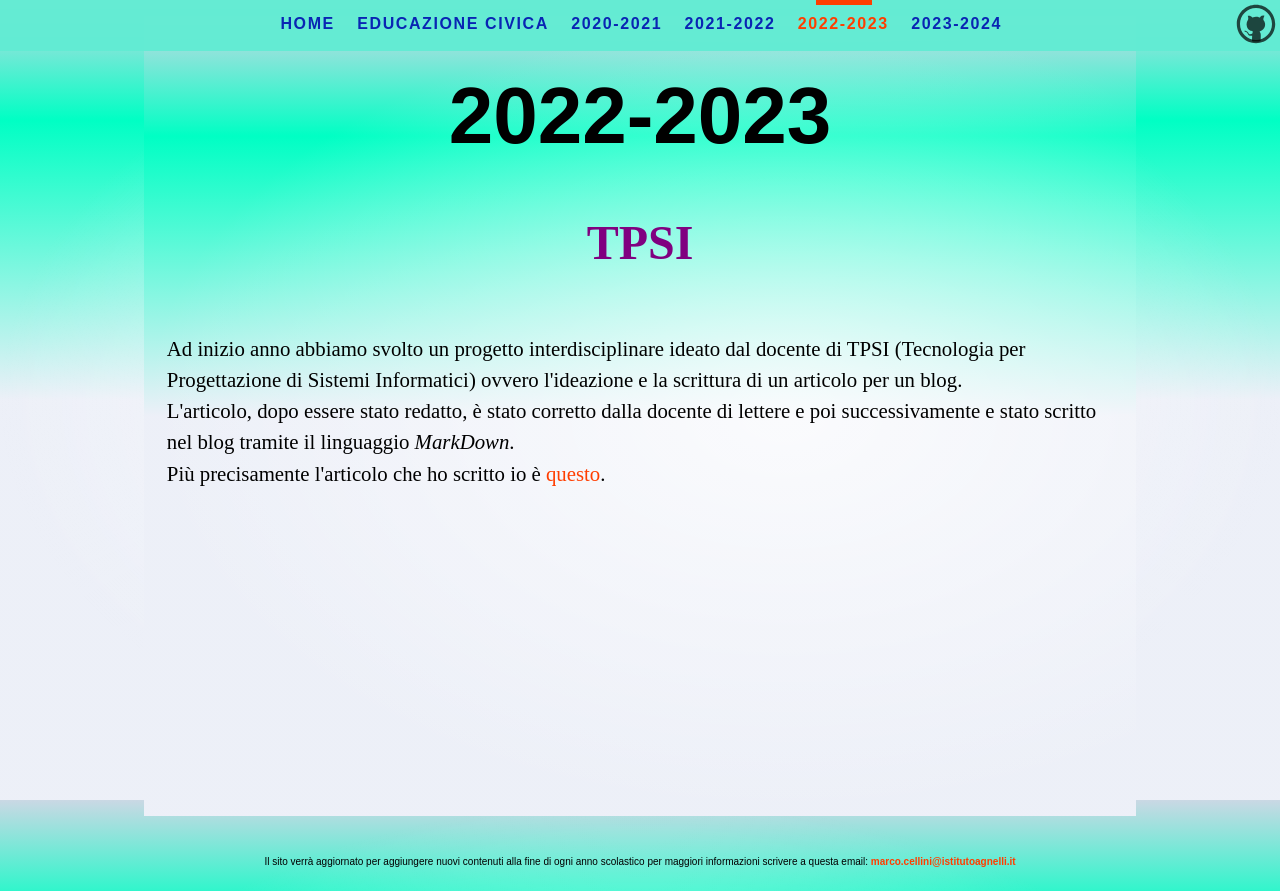
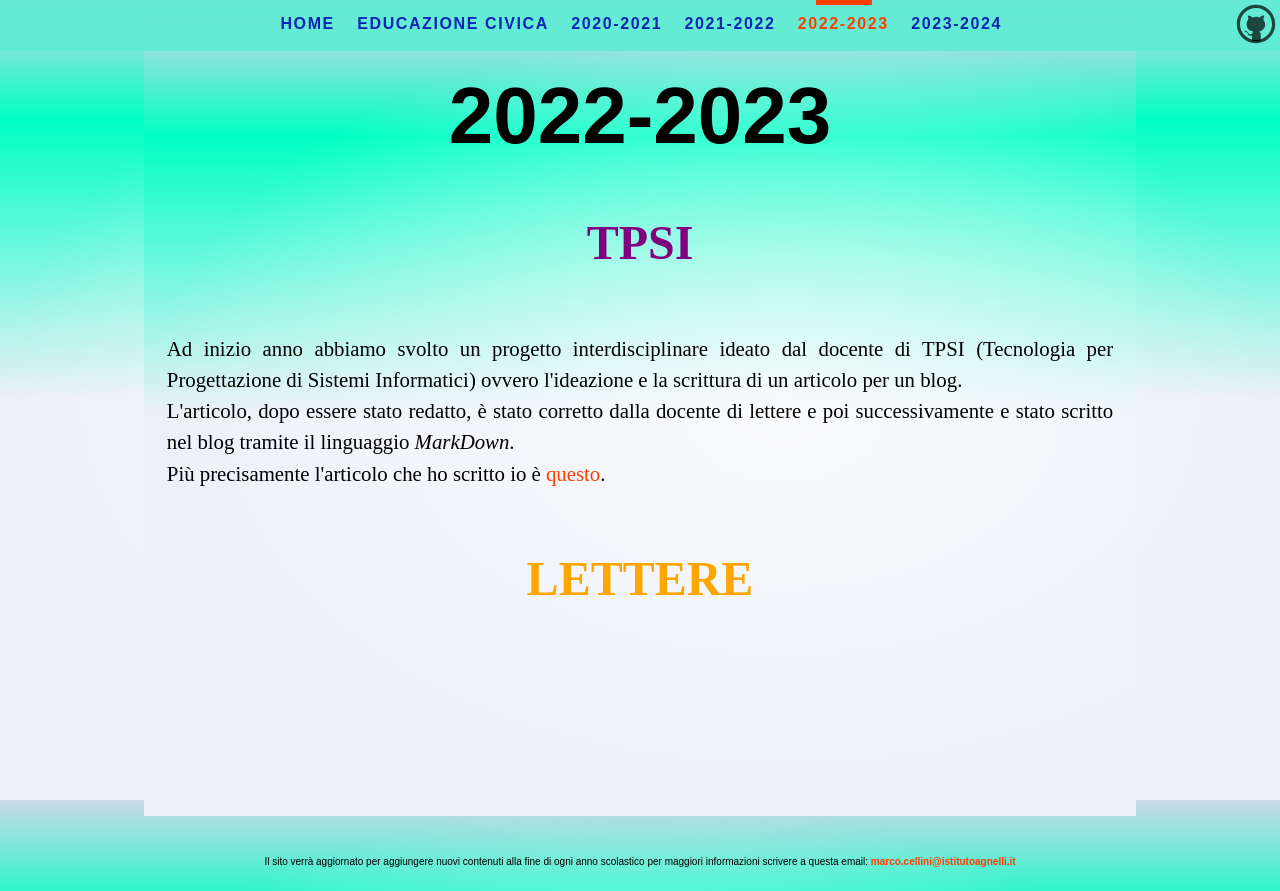
Before and after one commit to MarcoCellini/PortFolio, a SvelteKit app in the folder portfolio-ed-civica/: page /2022-2023 in a window 1280 px wide. Built offline with nearby package versions, Linux system fonts and the light colour scheme.

Commit message:
end refactoring of site

```diff
--- a/portfolio-ed-civica/src/routes/+page.svelte
+++ b/portfolio-ed-civica/src/routes/+page.svelte
@@ -47,20 +47,29 @@
 			</tr>
 		</tbody>
 	</table>
+
+	<div class="video">
+		<iframe
+			width="560"
+			height="315"
+			src="https://www.youtube.com/embed/woLLeynqLxo?si=rlNE9abRt66zjVdK"
+			title="YouTube video player"
+			frameborder="0"
+			allow="accelerometer; autoplay; clipboard-write; encrypted-media; gyroscope; picture-in-picture; web-share"
+			allowfullscreen
+		/>
+	</div>
 </body>
 
 <style>
-	h1 {
-		font-size: 5rem;
-	}
-
 	.name {
 		color: black;
 		font-size: 1.4rem;
 	}
 
 	h2 {
-		font-size: 3rem;
+		text-align: center;
+		color: var(--color-title);
 	}
 
 	.foto-scuola {
@@ -69,12 +78,11 @@
 
 	.descrizione {
 		padding: 1%;
-		font-family: 'Times New Roman', Times, serif;
 		font-size: 1.1em;
 	}
 
-	.title {
+	.video {
+		margin-top: 2%;
 		text-align: center;
-		font-family: 'Times New Roman', Times, serif;
 	}
 </style>
--- a/portfolio-ed-civica/src/routes/2020-2021/+page.svelte
+++ b/portfolio-ed-civica/src/routes/2020-2021/+page.svelte
@@ -203,39 +203,20 @@
 </body>
 
 <style>
-	h1 {
-		font-size: 5rem;
-	}
-
-	h2 {
-		font-size: 3rem;
-	}
-
-	.title {
-		text-align: left;
-		font-family: 'Times New Roman', Times, serif;
-	}
-
-	.descrizione {
-		padding: 2.3%;
-		font-family: 'Times New Roman', Times, serif;
-		font-size: 1.3em;
-	}
-
 	.foto-bio {
 		width: 30rem;
 	}
 
 	#biologia {
-		color: rgb(10, 122, 0);
+		color: var(--color-biologia);
 	}
 
 	#inglese {
-		color: blue;
+		color: var(--color-inglese);
 	}
 
 	#lettere {
-		color: orange;
+		color: var(--color-lettere);
 		text-align: center;
 	}
 
@@ -245,10 +226,10 @@
 	}
 
 	#diritto {
-		color: red;
+		color: var(--color-diritto);
 	}
 
 	#info {
-		color: aqua;
+		color: var(--color-info);
 	}
 </style>
--- a/portfolio-ed-civica/src/routes/2021-2022/+page.svelte
+++ b/portfolio-ed-civica/src/routes/2021-2022/+page.svelte
@@ -65,7 +65,8 @@
 		ho letto l'edizione Einaudi di cui vi lasci il link Amazon
 		<a
 			href="https://www.google.com/url?q=https%3A%2F%2Fwww.amazon.it%2FOliva-Denaro-Viola-Ardone%2Fdp%2F8806247972&sa=D&sntz=1&usg=AOvVaw1FHecEYTklTherLiZ1qERT"
-			target="_blank">qui
+			target="_blank"
+			>qui
 		</a>.
 	</p>
 
@@ -96,27 +97,8 @@
 </body>
 
 <style>
-	h1 {
-		font-size: 5rem;
-	}
-
-	h2 {
-		font-size: 3rem;
-	}
-
-	.title {
-		text-align: left;
-		font-family: 'Times New Roman', Times, serif;
-	}
-
-	.descrizione {
-		padding: 2.3%;
-		font-family: 'Times New Roman', Times, serif;
-		font-size: 1.3em;
-	}
-
 	#lettere {
-		color: orange;
+		color: var(--color-lettere);
 		text-align: center;
 	}
 
@@ -125,6 +107,6 @@
 	}
 
 	#info {
-		color: aqua;
+		color: var(--color-info);
 	}
 </style>
--- a/portfolio-ed-civica/src/routes/2022-2023/+page.svelte
+++ b/portfolio-ed-civica/src/routes/2022-2023/+page.svelte
@@ -8,7 +8,7 @@
 
 <body>
 	<h1><b>2022-2023</b></h1>
-
+	<div>
 		<h2 class="title" id="tpsi"><b>TPSI</b></h2>
 
 		<p class="descrizione">
@@ -20,30 +20,21 @@
 			<br />Più precisamente l'articolo che ho scritto io è
 			<a href="https://prof.mancusoa.it/blog/arte-del-pc-e-tecniche-di-modding/">questo</a>.
 		</p>
+	</div>
+
+	<div class="lettere">
+		<h2 class="title" id="lettere"><b>LETTERE</b></h2>
+	</div>
 </body>
 
 <style>
-	h1 {
-		font-size: 5rem;
+	#tpsi {
+		color: var(--color-tpsi);
+		text-align: center;
 	}
 
-	h2 {
-		font-size: 3rem;
-	}
-
-	.title {
-		text-align: left;
-		font-family: 'Times New Roman', Times, serif;
-	}
-
-	.descrizione {
-		padding: 2.3%;
-		font-family: 'Times New Roman', Times, serif;
-		font-size: 1.3em;
-	}
-
-	#tpsi {
-		color: purple;
+	#lettere {
+		color: var(--color-lettere);
 		text-align: center;
 	}
 </style>
--- a/portfolio-ed-civica/src/routes/2023-2024/+page.svelte
+++ b/portfolio-ed-civica/src/routes/2023-2024/+page.svelte
@@ -1,9 +1,5 @@
 <script>
-
 </script>
 
-
-
 <style>
-
 </style>
--- a/portfolio-ed-civica/src/routes/ed-civica/+page.svelte
+++ b/portfolio-ed-civica/src/routes/ed-civica/+page.svelte
@@ -47,27 +47,10 @@
 
 <style>
 	.title {
-		text-align: left;
-		font-family: 'Times New Roman', Times, serif;
-		color: green;
-	}
-
-	h1 {
-		font-size: 5rem;
-	}
-
-	h2 {
-		font-size: 3rem;
-	}
-
-	.title {
-		text-align: left;
-		font-family: 'Times New Roman', Times, serif;
+		color: var(--color-title);
 	}
 
 	.descrizione {
 		padding: 1%;
-		font-family: 'Times New Roman', Times, serif;
-		font-size: 1.3em;
 	}
 </style>
--- a/portfolio-ed-civica/src/routes/styles.css
+++ b/portfolio-ed-civica/src/routes/styles.css
@@ -5,12 +5,19 @@
 		Cantarell, 'Open Sans', 'Helvetica Neue', sans-serif;
 	--font-mono: 'Fira Mono', monospace;
 	--color-bg-0: rgb(202, 216, 228);
-	--color-bg-1: #00FFC4;
+	--color-bg-1: #00ffc4;
 	--color-bg-2: hsl(224, 44%, 95%);
 	--color-theme-1: #ff3e00;
 	--color-theme-2: #4075a6;
 	--color-text-1: rgba(0, 0, 0, 0.7);
 	--color-text-2: rgb(255, 255, 255);
+	--color-lettere: orange;
+	--color-biologia: rgb(10, 122, 0);
+	--color-inglese: blue;
+	--color-diritto: red;
+	--color-info: aqua;
+	--color-tpsi: purple;
+	--color-title: green;
 	--column-width: 42rem;
 	--column-margin-top: 4rem;
 	font-family: var(--font-body);
@@ -48,15 +55,6 @@ a {
 
 a:hover {
 	text-decoration: underline;
-}
-
-h1 {
-	font-size: 2rem;
-	text-align: center;
-}
-
-h2 {
-	font-size: 1rem;
 }
 
 pre {
@@ -106,3 +104,23 @@ button:focus:not(:focus-visible) {
 	width: 1px;
 	white-space: nowrap;
 }
+
+.title {
+	font-family: 'Times New Roman', Times, serif;
+}
+
+.descrizione {
+	padding: 2.3%;
+	font-family: 'Times New Roman', Times, serif;
+	font-size: 1.3em;
+	text-align: justify;
+}
+
+h1 {
+	font-size: 5rem;
+	text-align: center;
+}
+
+h2 {
+	font-size: 3rem;
+}
```
Lines whose indentation alone changed are shown as unchanged.
